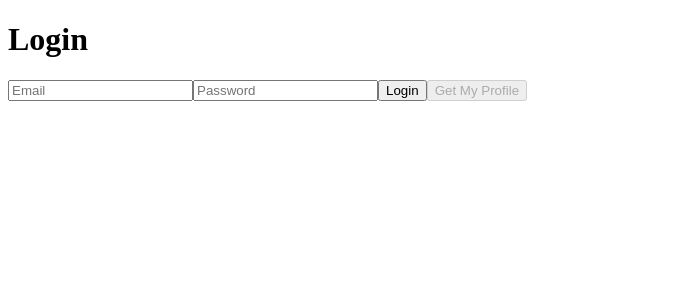
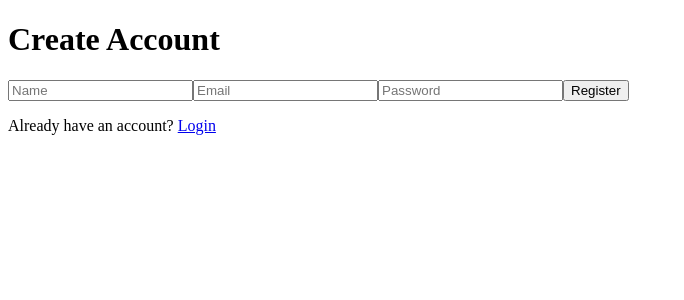
Before and after one commit to mizu-codes/Olyvex, a React (Vite) app in the folder frontend/: page /register in a window 1280 px wide. Before the commit this address led to /login. Shown: the top 300 px of the page, without its empty margins (0-684 px from the left). Built offline with nearby package versions, Linux system fonts and the light colour scheme; no server answers.

Commit message:
feat: add user registration

```diff
--- a/frontend/src/App.tsx
+++ b/frontend/src/App.tsx
@@ -1,5 +1,6 @@
 import { Navigate, Route, Routes } from "react-router";
 import Login from "./features/auth/Login";
+import Register from "./features/auth/Register"
 import Dashboard from "./pages/Dashboard";
 import ProtectedRoute from "./components/ProtectedRoute";
 import PublicRoute from "./components/PublicRoute";
@@ -18,6 +19,7 @@ function App() {
     <Routes>
       <Route element={<PublicRoute />}>
   <Route path="/login" element={<Login />} />
+  <Route path="/register" element={<Register />} />
 </Route>
 
       <Route element={<ProtectedRoute />}>
--- a/frontend/src/features/auth/Login.tsx
+++ b/frontend/src/features/auth/Login.tsx
@@ -1,7 +1,7 @@
 import { useState } from "react";
 import { useAppDispatch, useAppSelector } from "../../app/hook";
 import { login, logout } from "./authSlice";
-import { useNavigate } from "react-router"
+import { Link, useNavigate } from "react-router"
 
 interface LoginResponse {
   message: string;
@@ -121,11 +121,16 @@ const handleLogout = async () => {
         onChange={(event) => setPassword(event.target.value)}
       />
 
-      {error && <p>{error}</p>}
-
       <button type="submit" disabled={loading}>
         {loading ? "Logging in..." : "Login"}
       </button>
+
+      {error && <p>{error}</p>}
+
+      <p>
+  Don't have an account?{" "}
+  <Link to="/register">Create an account</Link>
+</p>
 
       <button
   type="button"
--- /dev/null
+++ b/frontend/src/features/auth/Register.tsx
@@ -0,0 +1,100 @@
+import { useState } from "react";
+import { Link, useNavigate } from "react-router";
+
+function Register() {
+  const navigate = useNavigate();
+
+  const [name, setName] = useState("");
+  const [email, setEmail] = useState("");
+  const [password, setPassword] = useState("");
+
+  const [loading, setLoading] = useState(false);
+  const [error, setError] = useState("");
+
+  const handleSubmit = async (event: React.SubmitEvent<HTMLFormElement>) => {
+    event.preventDefault();
+
+    setLoading(true);
+    setError("");
+
+    if (!name.trim() || !email.trim() || !password) {
+      setError("All fields are required");
+      setLoading(false);
+      return;
+    }
+
+    if (password.length < 8) {
+      setError("Password must be at least 8 characters");
+      setLoading(false);
+      return;
+    }
+
+    try {
+      const response = await fetch("http://localhost:5000/api/auth/register", {
+        method: "POST",
+        headers: {
+          "Content-Type": "application/json",
+        },
+        body: JSON.stringify({
+          name,
+          email,
+          password,
+        }),
+      });
+
+      const data: { message: string } = await response.json();
+
+      if (!response.ok) {
+        throw new Error(data.message);
+      }
+
+      setName("");
+      setEmail("");
+      setPassword("");
+
+      navigate("/login", { replace: true });
+    } catch (error) {
+      setError(error instanceof Error ? error.message : "Something went wrong");
+    } finally {
+      setLoading(false);
+    }
+  };
+
+  return (
+    <form onSubmit={handleSubmit}>
+      <h1>Create Account</h1>
+
+      <input
+        type="text"
+        placeholder="Name"
+        value={name}
+        onChange={(event) => setName(event.target.value)}
+      />
+
+      <input
+        type="email"
+        placeholder="Email"
+        value={email}
+        onChange={(event) => setEmail(event.target.value)}
+      />
+
+      <input
+        type="password"
+        placeholder="Password"
+        value={password}
+        onChange={(event) => setPassword(event.target.value)}
+      />
+
+      <button type="submit" disabled={loading}>
+        {loading ? "Registering..." : "Register"}
+      </button>
+
+      <p>
+        {error && <p>{error}</p>}
+        Already have an account? <Link to="/login">Login</Link>
+      </p>
+    </form>
+  );
+}
+
+export default Register;
```
